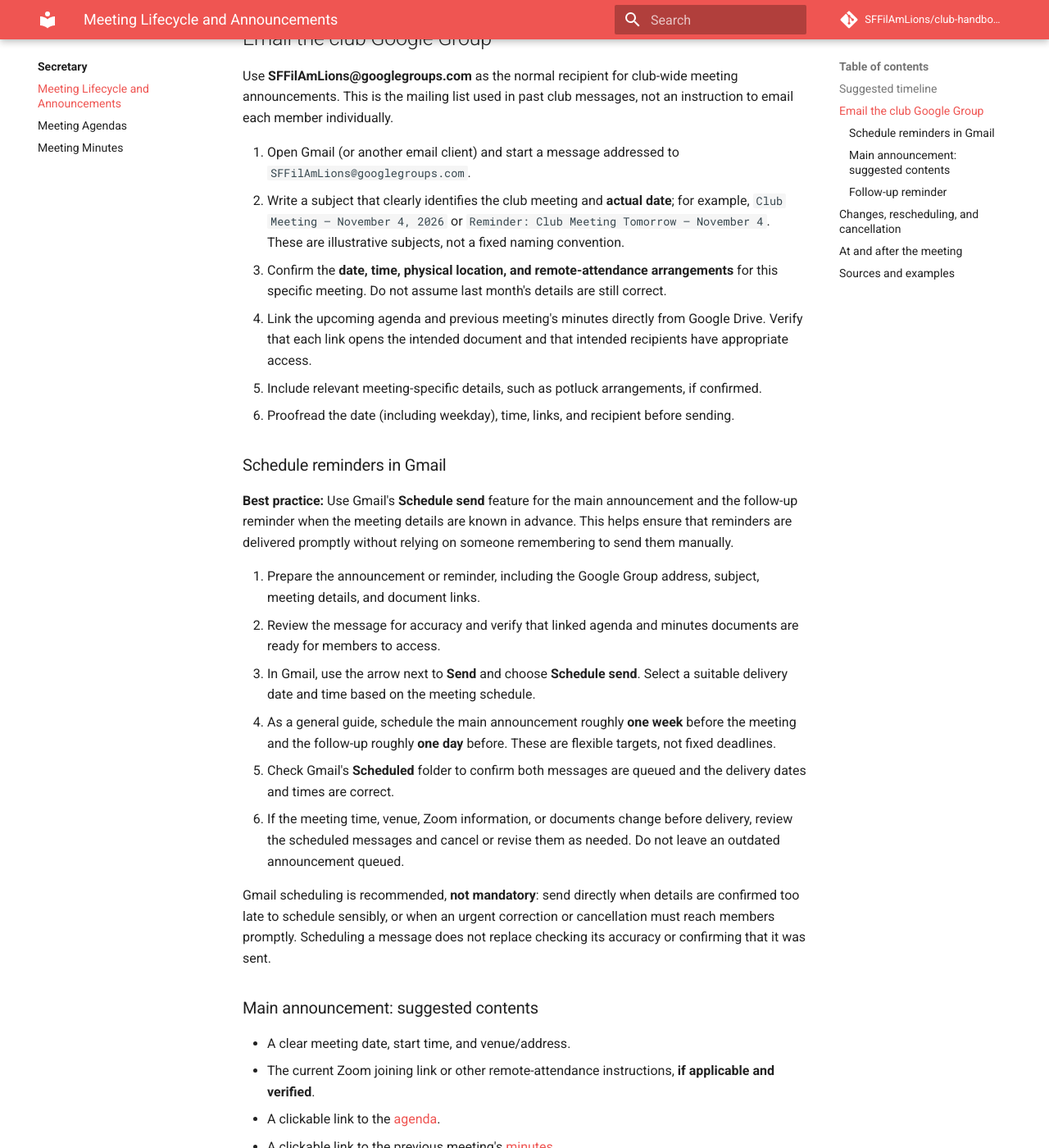
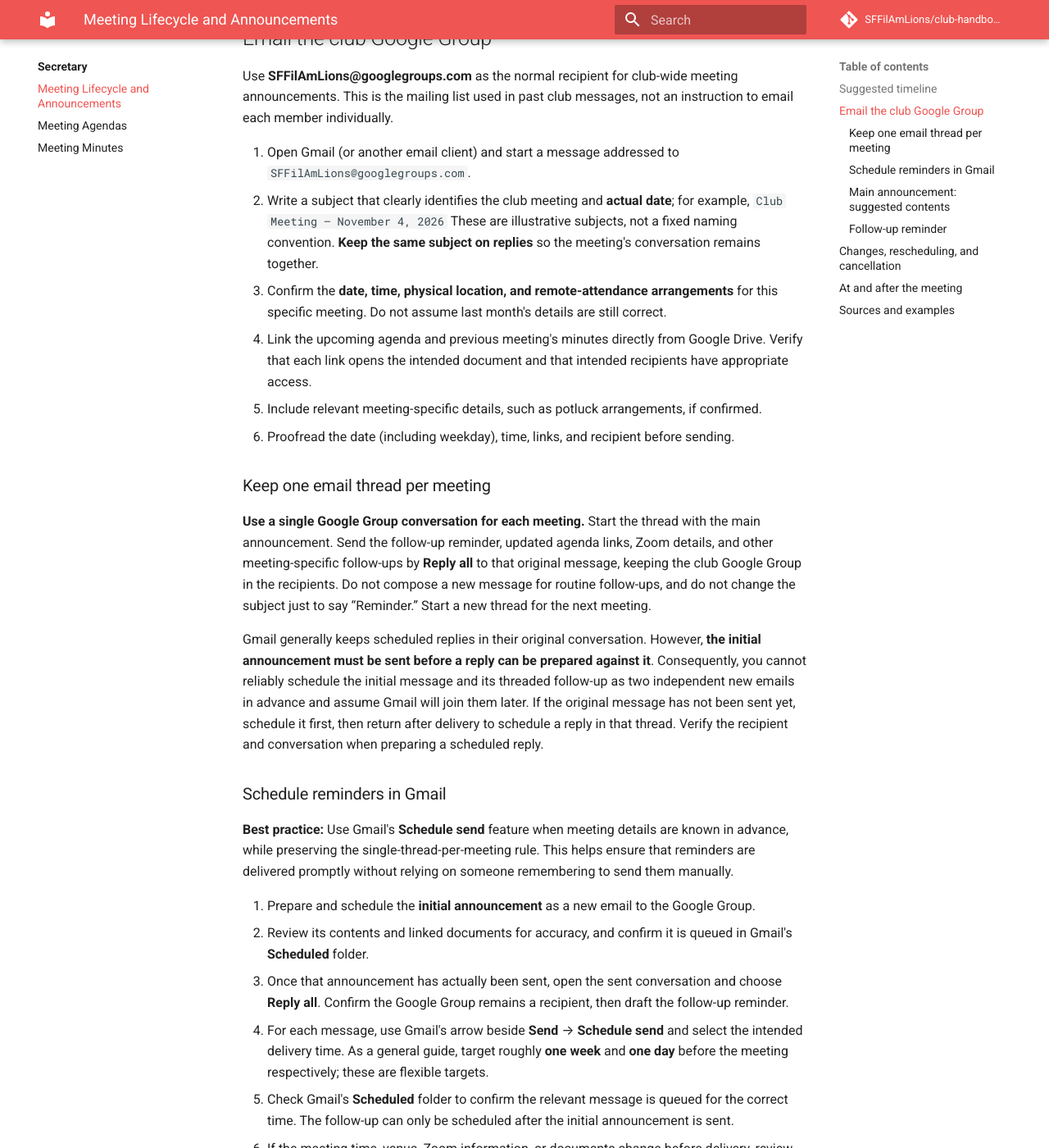
Before and after one commit to SFFilAmLions/club-handbook, an MkDocs documentation site: the page built from docs/secretary/meeting-lifecycle.md, in a window 1280 px wide and 1400 px high, scrolled down 799 px. Shown: the whole window at 82% size. Built offline with MkDocs 1.6.1 and Material for MkDocs 9.7.7, drawn with Linux system fonts in a browser that asks for light colours; comment, search, counter and statistics services are not loaded; some of the changed text lies outside the part shown.

Commit message:
docs(secretary): preserve single meeting email thread when scheduling reminders

```diff
--- a/docs/secretary/meeting-lifecycle.md
+++ b/docs/secretary/meeting-lifecycle.md
@@ -19,21 +19,27 @@ The following is **guidance rather than a set of hard deadlines**. Adapt to meet
 Use **SFFilAmLions@googlegroups.com** as the normal recipient for club-wide meeting announcements. This is the mailing list used in past club messages, not an instruction to email each member individually.
 
 1. Open Gmail (or another email client) and start a message addressed to `SFFilAmLions@googlegroups.com`.
-2. Write a subject that clearly identifies the club meeting and **actual date**; for example, `Club Meeting — November 4, 2026` or `Reminder: Club Meeting Tomorrow — November 4`. These are illustrative subjects, not a fixed naming convention.
+2. Write a subject that clearly identifies the club meeting and **actual date**; for example, `Club Meeting — November 4, 2026` These are illustrative subjects, not a fixed naming convention. **Keep the same subject on replies** so the meeting's conversation remains together.
 3. Confirm the **date, time, physical location, and remote-attendance arrangements** for this specific meeting. Do not assume last month's details are still correct.
 4. Link the upcoming agenda and previous meeting's minutes directly from Google Drive. Verify that each link opens the intended document and that intended recipients have appropriate access.
 5. Include relevant meeting-specific details, such as potluck arrangements, if confirmed.
 6. Proofread the date (including weekday), time, links, and recipient before sending.
 
+### Keep one email thread per meeting
+
+**Use a single Google Group conversation for each meeting.** Start the thread with the main announcement. Send the follow-up reminder, updated agenda links, Zoom details, and other meeting-specific follow-ups by **Reply all** to that original message, keeping the club Google Group in the recipients. Do not compose a new message for routine follow-ups, and do not change the subject just to say “Reminder.” Start a new thread for the next meeting.
+
+Gmail generally keeps scheduled replies in their original conversation. However, **the initial announcement must be sent before a reply can be prepared against it**. Consequently, you cannot reliably schedule the initial message and its threaded follow-up as two independent new emails in advance and assume Gmail will join them later. If the original message has not been sent yet, schedule it first, then return after delivery to schedule a reply in that thread. Verify the recipient and conversation when preparing a scheduled reply.
+
 ### Schedule reminders in Gmail
 
-**Best practice:** Use Gmail's **Schedule send** feature for the main announcement and the follow-up reminder when the meeting details are known in advance. This helps ensure that reminders are delivered promptly without relying on someone remembering to send them manually.
+**Best practice:** Use Gmail's **Schedule send** feature when meeting details are known in advance, while preserving the single-thread-per-meeting rule. This helps ensure that reminders are delivered promptly without relying on someone remembering to send them manually.
 
-1. Prepare the announcement or reminder, including the Google Group address, subject, meeting details, and document links.
-2. Review the message for accuracy and verify that linked agenda and minutes documents are ready for members to access.
-3. In Gmail, use the arrow next to **Send** and choose **Schedule send**. Select a suitable delivery date and time based on the meeting schedule.
-4. As a general guide, schedule the main announcement roughly **one week** before the meeting and the follow-up roughly **one day** before. These are flexible targets, not fixed deadlines.
-5. Check Gmail's **Scheduled** folder to confirm both messages are queued and the delivery dates and times are correct.
+1. Prepare and schedule the **initial announcement** as a new email to the Google Group.
+2. Review its contents and linked documents for accuracy, and confirm it is queued in Gmail's **Scheduled** folder.
+3. Once that announcement has actually been sent, open the sent conversation and choose **Reply all**. Confirm the Google Group remains a recipient, then draft the follow-up reminder.
+4. For each message, use Gmail's arrow beside **Send** → **Schedule send** and select the intended delivery time. As a general guide, target roughly **one week** and **one day** before the meeting respectively; these are flexible targets.
+5. Check Gmail's **Scheduled** folder to confirm the relevant message is queued for the correct time. The follow-up can only be scheduled after the initial announcement is sent.
 6. If the meeting time, venue, Zoom information, or documents change before delivery, review the scheduled messages and cancel or revise them as needed. Do not leave an outdated announcement queued.
 
 Gmail scheduling is recommended, **not mandatory**: send directly when details are confirmed too late to schedule sensibly, or when an urgent correction or cancellation must reach members promptly. Scheduling a message does not replace checking its accuracy or confirming that it was sent.
@@ -72,7 +78,7 @@ The club's [Secretary Responsibilities Cheat Sheet](https://docs.google.com/docu
 
 ### Follow-up reminder
 
-A short follow-up **around the day before** is a useful default. Repeat the meeting date, time, location, remote-attendance information, and agenda link. Call out anything that changed since the initial announcement. Include the previous minutes link when helpful.
+A short follow-up **around the day before** is a useful default. **Reply all in the existing meeting thread**, rather than composing a new email. Repeat the meeting date, time, location, remote-attendance information, and agenda link. Call out anything that changed since the initial announcement. Include the previous minutes link when helpful.
 
 There is no need to force two messages on exact days. For example, if the first announcement goes out very close to the meeting, avoid sending a redundant reminder immediately afterward.
 
@@ -80,9 +86,9 @@ There is no need to force two messages on exact days. For example, if the first
 
 The club has previously used the Google Group to announce postponed and cancelled meetings.
 
-- **Changed time, venue, or remote link:** Send a clearly labeled update with the corrected details and updated document links.
-- **Rescheduled meeting:** State both the original date and the new date/time so recipients can distinguish the change.
-- **Cancelled meeting:** Use a prominent subject such as `CANCELLED: Club Meeting — [date]`, and say whether a replacement date is known.
+- **Changed time, venue, or remote link:** Reply all in the existing meeting thread with a clearly labeled update and corrected details and links.
+- **Rescheduled meeting:** Reply all in the existing meeting thread and state both the original date and the new date/time.
+- **Cancelled meeting:** Reply all in the existing meeting thread, leading the message body with **MEETING CANCELLED** and stating whether a replacement date is known. Avoid changing the subject if doing so would split the conversation.
 - When practical, send a correction as soon as the change is confirmed rather than waiting for the next scheduled reminder. Check Gmail's **Scheduled** folder and cancel or revise any pending messages that contain superseded details.
 - Check that any agenda or related meeting materials do not contradict the new announcement.
 
```
